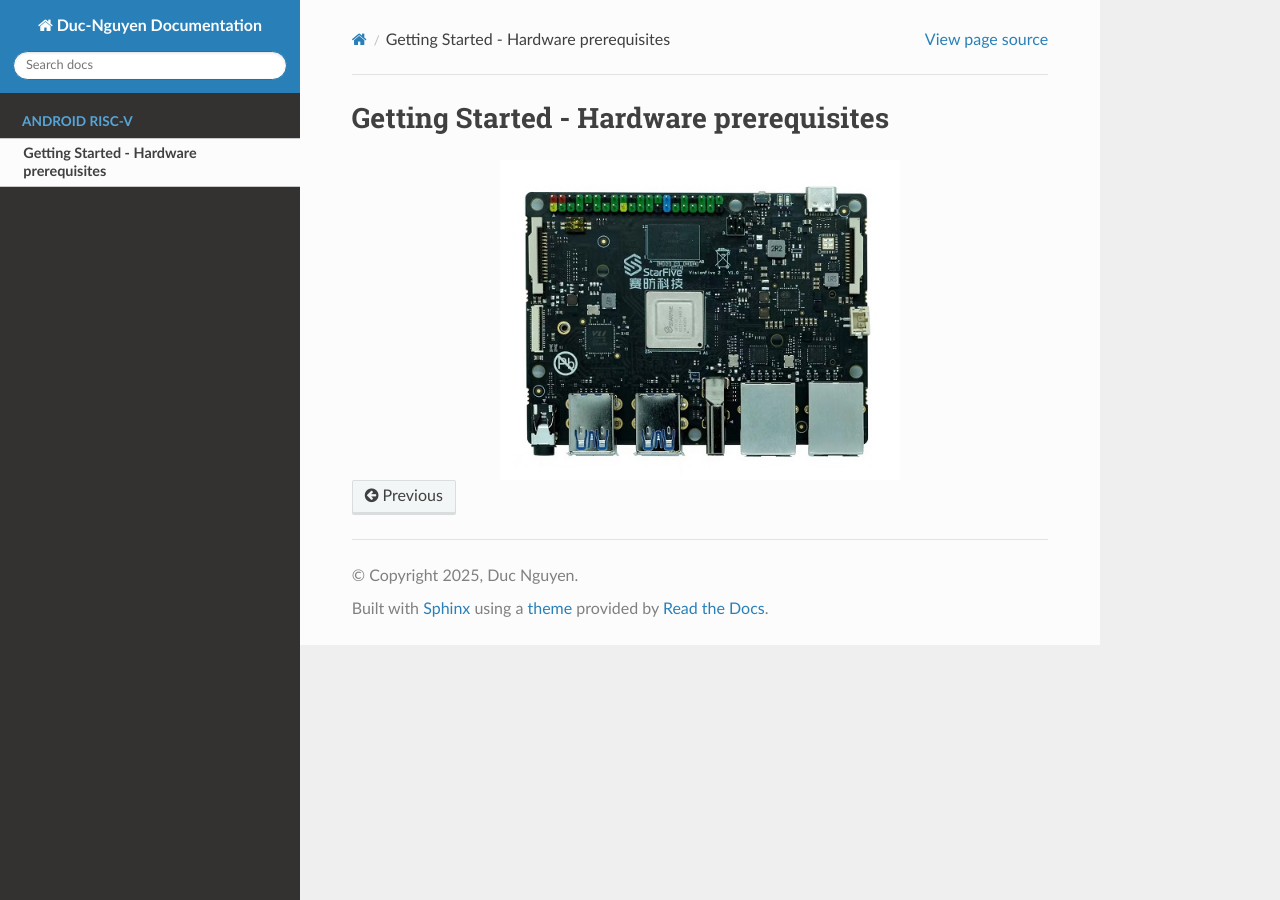
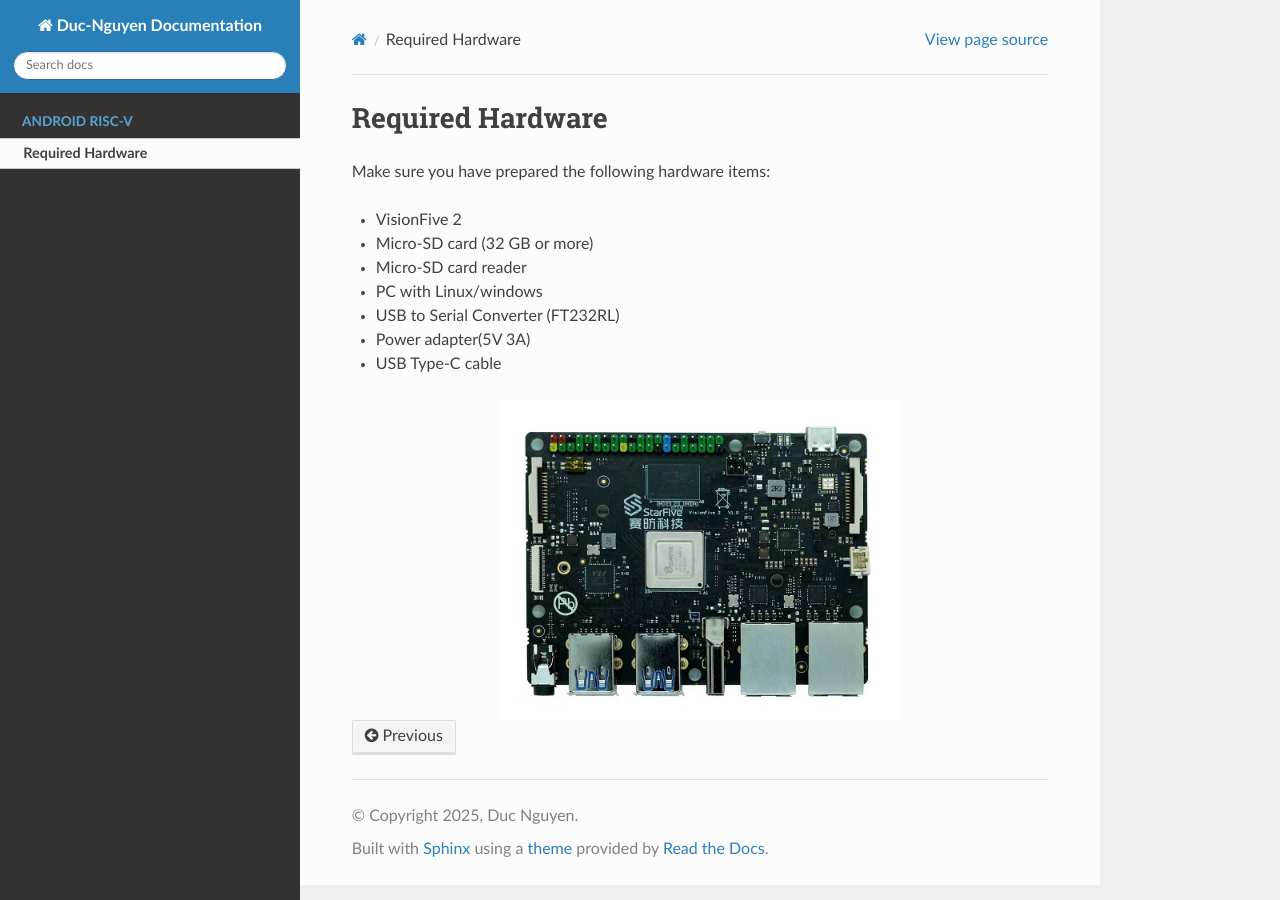
Before and after one commit to duc-nguyenhoang/myLab, a Sphinx documentation site: the page built from source/android/index.rst, in a window 1280 px wide. Built offline with Sphinx 7.4.7 and the Read the Docs theme 3.1.0, drawn with Linux system fonts in a browser that asks for light colours; pages that are not in the unit, such as notebooks, are missing from menus.

Commit message:
adding vf2 hardware required

```diff
--- a/source/android/index.rst
+++ b/source/android/index.rst
@@ -1,5 +1,20 @@
-Getting Started - Hardware prerequisites
-============================
+Required Hardware
+=================
+Make sure you have prepared the following hardware items:
+
+• VisionFive 2
+
+• Micro-SD card (32 GB or more)
+
+• Micro-SD card reader
+
+• PC with Linux/windows
+
+• USB to Serial Converter (FT232RL)
+
+• Power adapter(5V 3A)
+
+• USB Type-C cable
 .. image:: vf2.jpg
    :alt: VisionFive 2 Board
    :align: center
```
